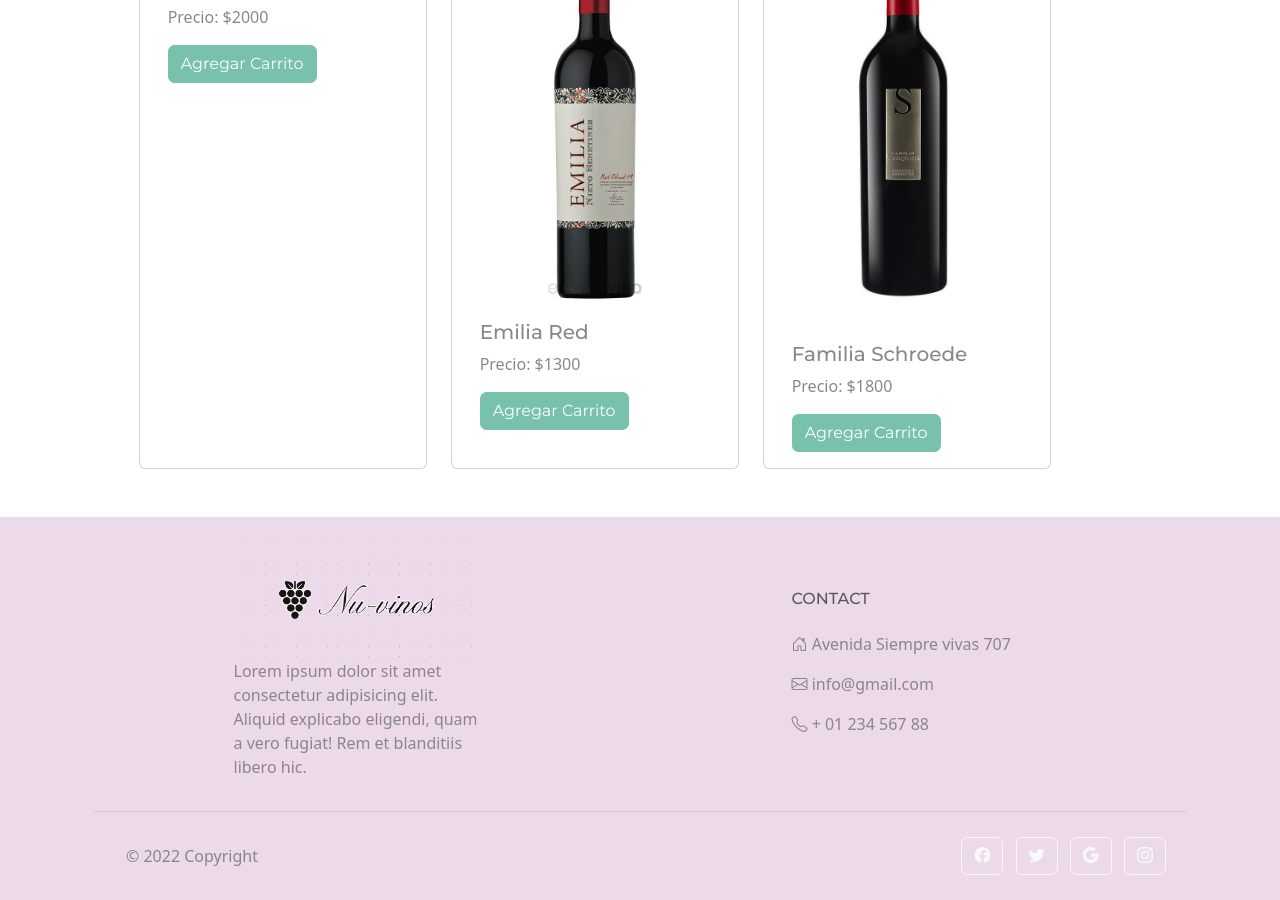
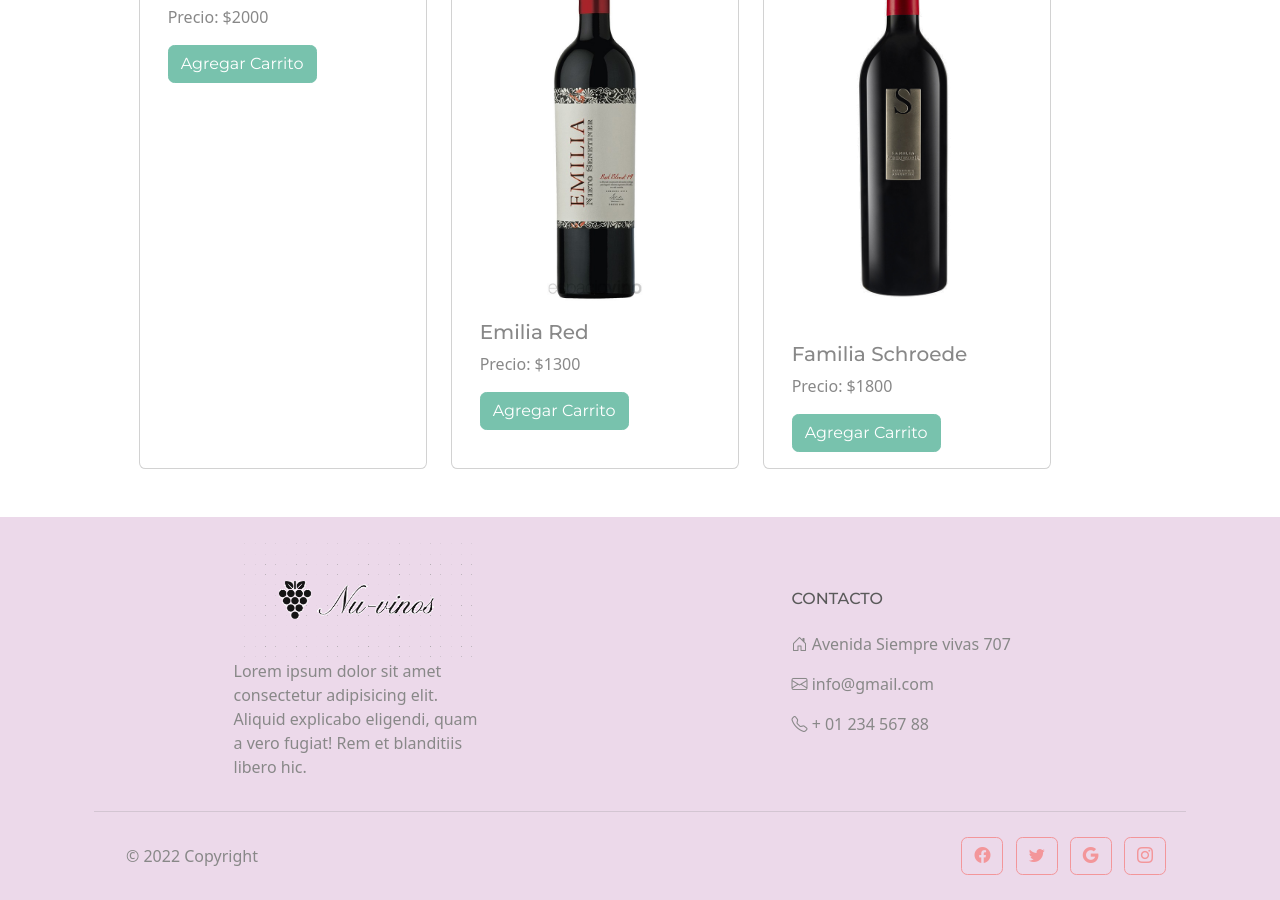
Before and after one commit to martineblanco/Proyecto-final-Vinoteca, a plain HTML site: page index.html in a window 1280 px wide. Shown: the part 2006-2906 px from the top of the page. Drawn offline with nearby package versions, Linux system fonts and the light colour scheme; some packages are replaced by stand-ins of ours; a script that the page names is missing.

Commit message:
Modificaciones en las librerias

```diff
--- a/index.html
+++ b/index.html
@@ -186,9 +186,6 @@
     </main>
 
     <!-- Seccion footer -->
-
-
-    <!-- Footer -->
     <footer class="text-center text-lg-start" style="background-color: #ecd9ea">
      <div class="container p-4 pb-0">
         <section>
@@ -207,7 +204,7 @@
 
             <!-- Grid column -->
             <div class="col-md-4 col-lg-3 col-xl-3 mx-auto mt-5">
-              <h6 class="text-uppercase mb-4 font-weight-bold">Contact</h6>
+              <h6 class="text-uppercase mb-4 font-weight-bold">Contacto</h6>
               <p><i class="bi bi-house-door mr-3"></i> Avenida Siempre vivas 707</p>
               <p><i class="bi bi-envelope"></i> info@gmail.com</p>
               <p><i class="bi bi-telephone"></i> + 01 234 567 88</p>
@@ -240,7 +237,7 @@
             <div class="col-md-5 col-lg-4 ml-lg-0 text-center text-md-end">
               <!-- Facebook -->
               <a
-                 class="btn btn-outline-light btn-floating m-1"
+                 class="btn btn-outline-secondary btn-floating m-1"
                  class="text-white"
                  role="button"
                  ><i class="bi bi-facebook"></i
@@ -248,7 +245,7 @@
 
               <!-- Twitter -->
               <a
-                 class="btn btn-outline-light btn-floating m-1"
+                 class="btn btn-outline-secondary btn-floating m-1"
                  class="text-white"
                  role="button"
                  ><i class="bi bi-twitter"></i
@@ -256,7 +253,7 @@
 
               <!-- Google -->
               <a
-                 class="btn btn-outline-light btn-floating m-1"
+                 class="btn btn-outline-secondary btn-floating m-1"
                  class="text-white"
                  role="button"
                  ><i class="bi bi-google"></i
@@ -264,7 +261,7 @@
 
               <!-- Instagram -->
               <a
-                 class="btn btn-outline-light btn-floating m-1"
+                 class="btn btn-outline-secondary btn-floating m-1"
                  class="text-white"
                  role="button"
                  ><i class="bi bi-instagram"></i
--- a/style.css
+++ b/style.css
@@ -21,7 +21,6 @@
     width: 230px;
 }
 
-
 .navbar-light .navbar-nav .nav-link.active, .navbar-light .navbar-nav .show>.nav-link {
     color: white;
     font-size: 18px;
```
Also changed, not shown: imagenes/logo2.png (added).
